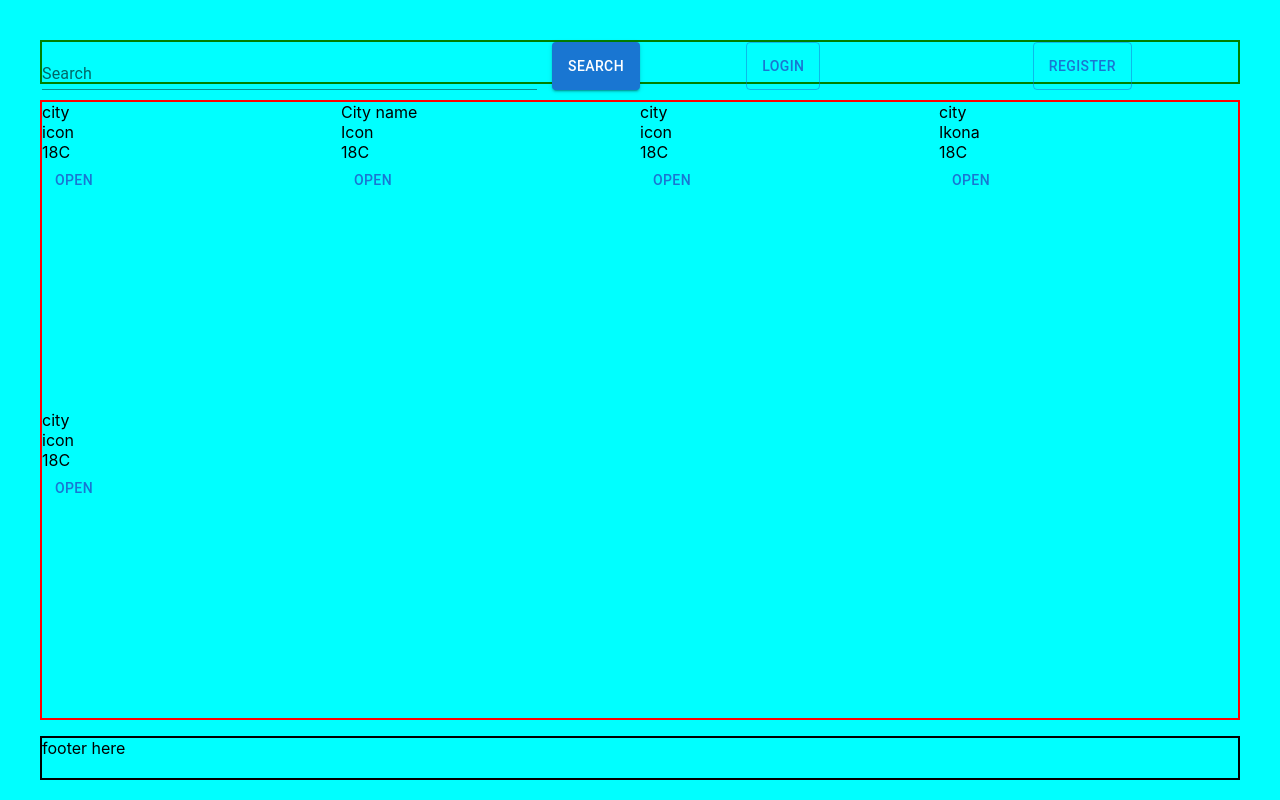
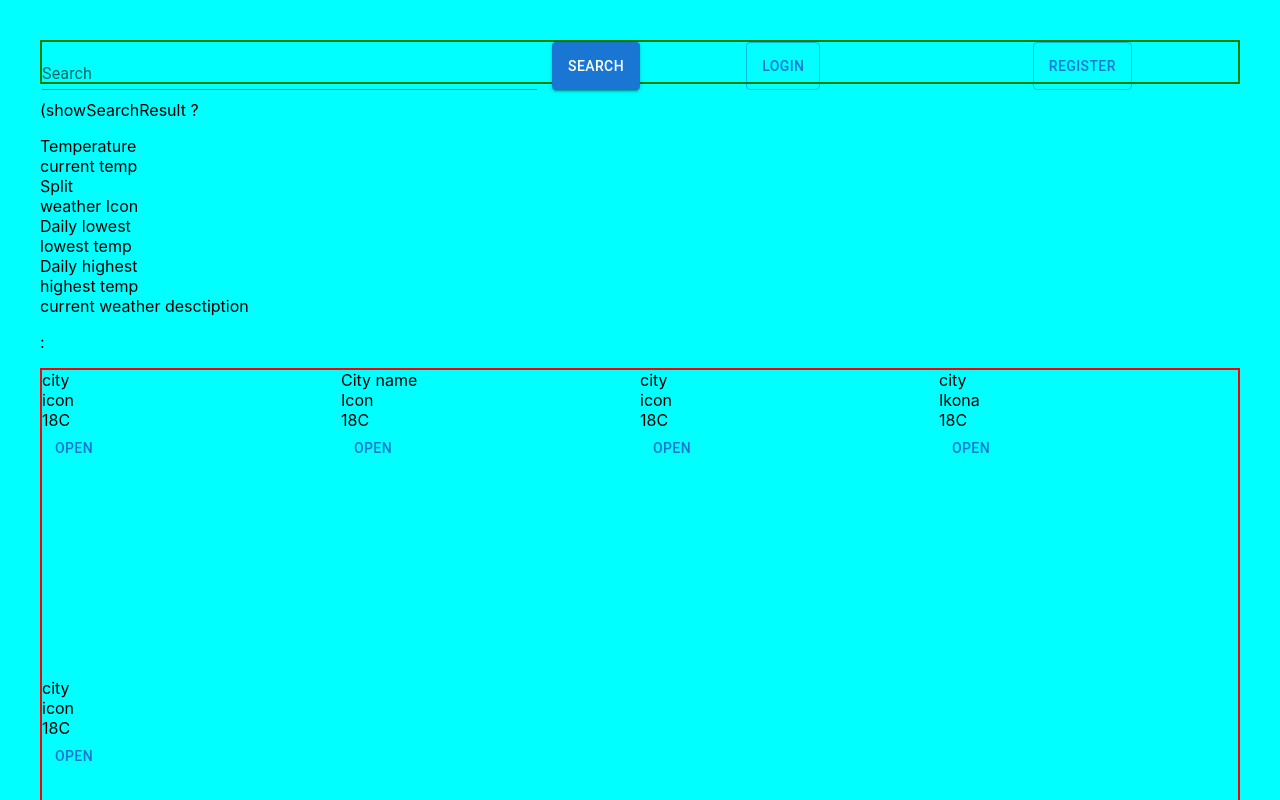
Before and after one commit to GoranAviani/react_apollo_client_3_cache, a React (Create React App) app: page / in a window 1280 px wide. Shown: the top 800 px of the page. Built offline with nearby package versions, Linux system fonts and the light colour scheme.

Commit message:
react-weather

```diff
--- a/src/ components/IndexPage/IndexPage.js
+++ b/src/ components/IndexPage/IndexPage.js
@@ -1,23 +1,27 @@
-import React from "react";
+import React, {useState} from "react";
 
 import Navigation from "../Navigation/Navigation";
 import DefaultCities from "../DefaultCities/DefaultCities";
 import Footer from "../Footer/Footer";
+import SearchedCity from "../SearchedCity/SearchedCity";
 
 import './IndexPage.css'
 
 const IndexPage = () => {
-
+    const [showSearchResult, setShowSearchResult] = useState(false)
+    const [searchedCityInfo, setSearchedCityInfo] = useState("searchedCityInfo info")
     const searchCityAPI = (userInput) => {
         console.log("index")
         console.log(userInput)
+        setShowSearchResult(true)
     }
 
 
     return(
+
         <div className="indexPage">
             <Navigation searchCityAPI={searchCityAPI}/>
-            <DefaultCities/>
+            (showSearchResult ? <SearchedCity searchedCityInfo = {searchedCityInfo}/> :<DefaultCities/>)
             <Footer/>
         </div>
     )
```
